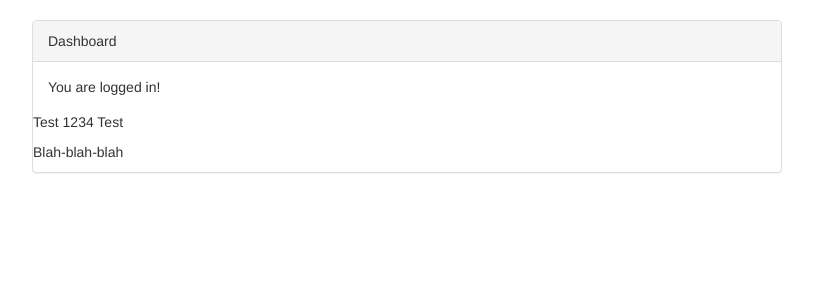
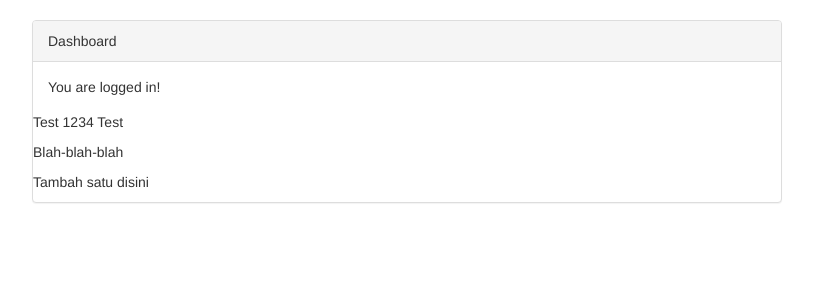
Before and after one commit to hafizhconan/barcode, a Laravel app: template resources/views/home.blade.php in a window 1280 px wide. Shown: the part 51-351 px from the top of the page, without its empty margins (233-1046 px from the left). Run offline with Laravel 8, Linux system fonts and the light colour scheme; the template is opened without the code that fills it, so the values that code supplies are empty; settings files or empty folders that the repository lacks are supplied.

Commit message:
push duluan

```diff
--- a/resources/views/home.blade.php
+++ b/resources/views/home.blade.php
@@ -12,6 +12,7 @@
                 </div>
                 <p>Test 1234 Test</p>
                 <p>Blah-blah-blah</p>
+                <p>Tambah satu disini</p>
             </div>
         </div>
     </div>
```
